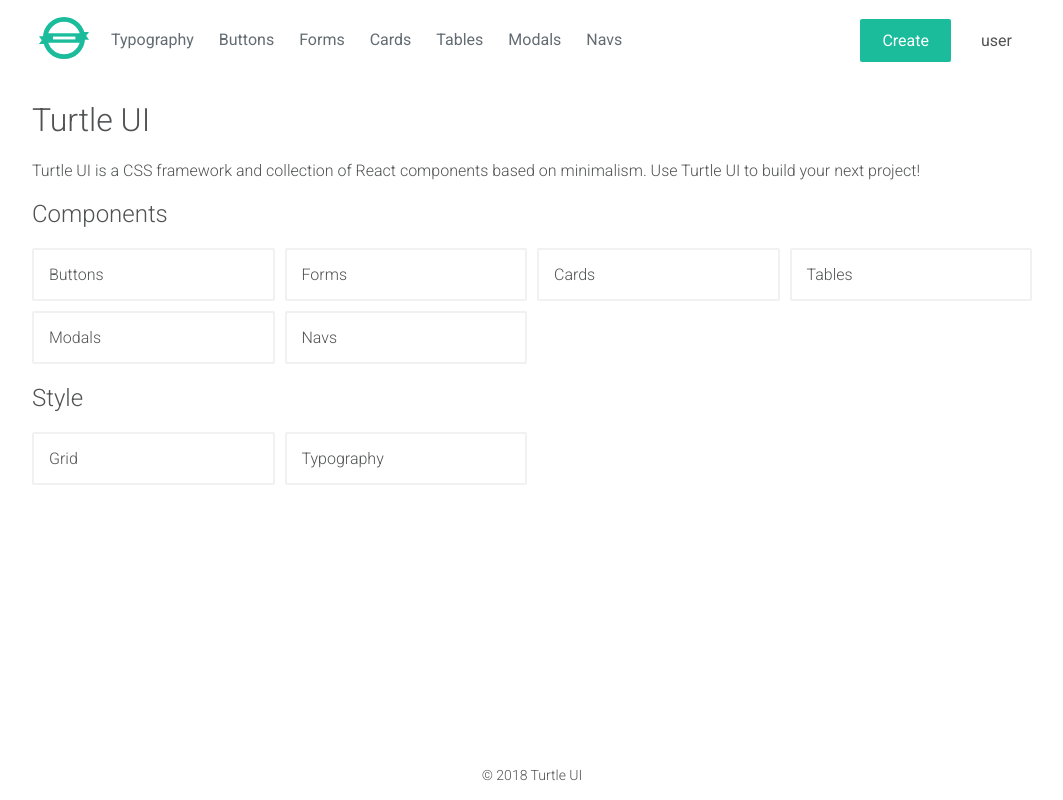
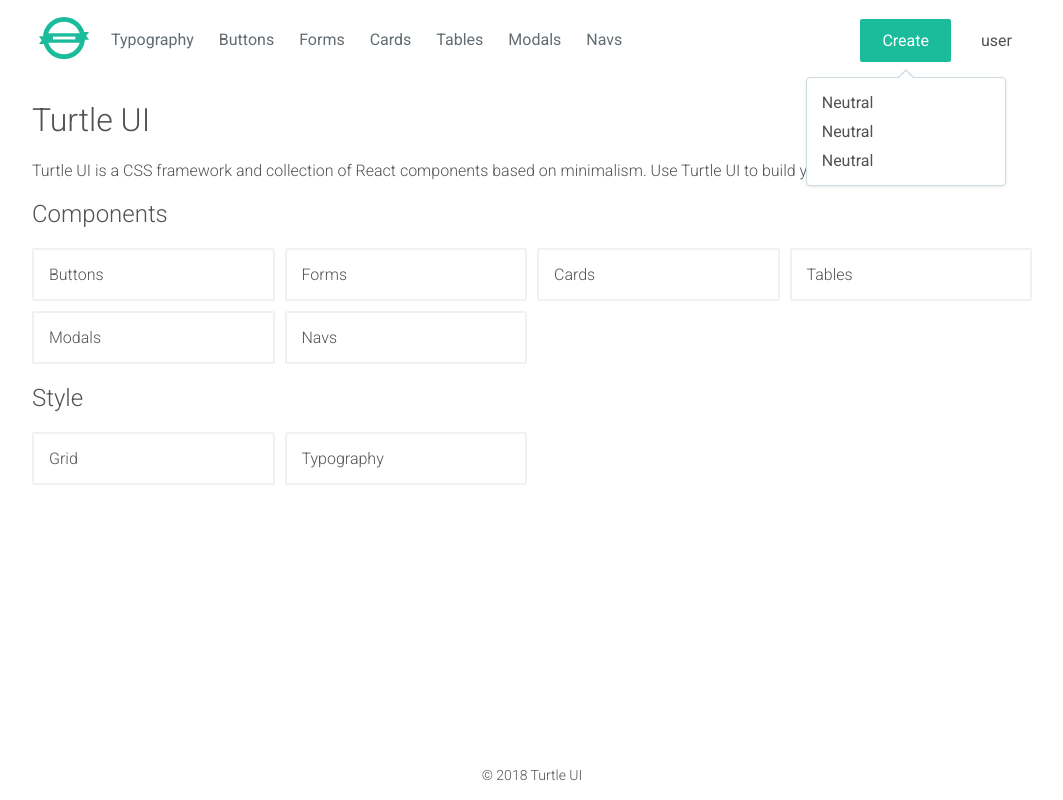
Before and after one commit to anothrNick/turtle-ui, a React app: page / in a window 1280 px wide. Both pictures are taken after a click on the button "Create". Shown: the whole page, without its empty margins (108-1171 px from the left). Built offline with nearby package versions, Linux system fonts and the light colour scheme.

Commit message:
Dropdown

```diff
--- a/src/app/Buttons.js
+++ b/src/app/Buttons.js
@@ -1,13 +1,21 @@
 import React, { Component } from 'react';
 import Button from '../components/Button';
+import Dropdown from '../components/Dropdown';
+import Nav from '../components/Nav';
 
 class Buttons extends Component {
 
 	render() {
+		const testLinks = [
+			{to: '/navs#one', text: 'Item One'},
+			{to: '/navs', text: 'Item Two'},
+			{to: '/navs#three', text: 'Item Three'},
+		];
+
 		return (
 			<div >
 				<h1>Buttons</h1>
-
+				<br/>
 				{/*we want an empty space at the end*/}
 				<div className="grid grid-5">
 					<div className="col-4">
@@ -30,6 +38,24 @@ class Buttons extends Component {
 					</div>
 				</div>
 
+				<br/>
+				<h2>Dropdown Button</h2>
+				<div className="grid grid-5">
+					<div className="col-4">
+						<div className="grid grid-4">
+							<Dropdown
+								width={300}
+								buttonText="Open Dropdown"
+								classes="col-1">
+								<Nav
+									classes="vertical grid grid-1"
+									links={testLinks}
+								/>
+							</Dropdown>
+						</div>
+					</div>
+				</div>
+
 			</div>
 		  );
 	}
--- a/src/base.css
+++ b/src/base.css
@@ -52,6 +52,7 @@ a {
 	    "footer";
 }
 
+/* UTILITY */
 .vertical-align {
 	display: flex;
     align-items: center;
@@ -62,7 +63,6 @@ a {
     align-items: center;
     justify-content: center;
 }
-
 .align-center {
 	display: flex;
     align-items: center;
@@ -74,6 +74,9 @@ a {
     flex-direction: row;
     -ms-flex-pack: end;
     justify-content: flex-end;
+}
+.full-width {
+	width: 100%;
 }
 
 /* PAGE LAYOUT */
@@ -189,6 +192,10 @@ strong {
 	font-weight: 400;
 }
 
+.text-left {
+	text-align: left;
+	justify-content: left;
+}
 .text-300 {
 	font-weight: 300;
 }
@@ -230,6 +237,9 @@ strong {
 .padding {
 	padding: 15px;
 }
+.no-padding {
+	padding: 0px;
+}
 
 .margin-left {
 	margin-left: 10px;
--- /dev/null
+++ b/src/components/Dropdown.css
@@ -0,0 +1,49 @@
+.dropdown {
+	position: relative;
+}
+
+.dropdown-items {
+	position: absolute;
+	background-color: #FFF;
+	border: 1px solid var(--border-color);
+	border-radius: 4px;
+	margin-top: 0px;
+	padding: 15px;
+	box-shadow: 0px 1px 3px rgba(0,0,0,.1);
+	z-index: -1;
+	opacity: 0;
+	left: 50%;
+	-webkit-transform: translateX(-50%);
+	transform: translateX(-50%);
+
+	transition: margin-top .2s, opacity .3s;
+}
+
+.dropdown-items.show {
+	opacity: 1;
+	z-index: 9996;
+	margin-top: 15px;
+}
+
+.dropdown-items::before {
+    content: '';
+    position: absolute;
+    left: 50%;
+    margin-left: -7px;
+    border-left: 7px solid transparent;
+    border-right: 7px solid transparent;
+    border-bottom: 7px solid #fff;
+    top: -7px;
+    z-index: 2;
+}
+
+.dropdown-items::after {
+        content: '';
+    position: absolute;
+    left: 50%;
+    margin-left: -9px;
+    border-left: 9px solid transparent;
+    border-right: 9px solid transparent;
+    border-bottom: 9px solid var(--border-color);
+    top: -9px;
+}
--- /dev/null
+++ b/src/components/Dropdown.js
@@ -0,0 +1,41 @@
+import React, { Component } from 'react';
+import Button from './Button.js'
+import './Dropdown.css';
+
+
+class Dropdown extends Component {
+
+	constructor(props) {
+	    super(props);
+		this.state = {
+		  isOpen: false
+		}
+	}
+
+	toggle = () => {
+		this.setState({isOpen: !this.state.isOpen})
+	}
+
+	render() {
+		var width = this.props.width ? this.props.width : 300;
+		var show = this.state.isOpen ? "show" : "";
+
+		const classes = ["dropdown", this.props.classes].join(" ");
+		const itemClasses = ["dropdown-items", show].join(" ");
+		const styles = {
+			"width": width + "px"
+		}
+
+		return (
+			<div className={classes}>
+				<Button classes="full-width" type={this.props.type || "information"} onClick={this.toggle}>{this.props.buttonText}</Button>
+				<div className={itemClasses} style={styles}>
+					{this.props.children}
+				</div>
+			</div>
+		  );
+	}
+}
+
+
+export default Dropdown;
--- a/src/components/Nav.js
+++ b/src/components/Nav.js
@@ -20,7 +20,7 @@ class Nav extends Component {
 			<div className={classes}>
 				{this.state.links.map(function(link){
 					return (
-						<NavLink to={link.to} activeClassName="active">{link.text}</NavLink>
+						<NavLink key={link.text} to={link.to} activeClassName="active">{link.text}</NavLink>
 					)
 				})}
 			</div>
--- a/src/containers/Full.js
+++ b/src/containers/Full.js
@@ -4,6 +4,7 @@ import { NavLink } from 'react-router-dom';
 import Footer from '../components/Footer';
 import Button from '../components/Button';
 import Nav from '../components/Nav';
+import Dropdown from '../components/Dropdown';
 
 import Typography from '../app/Typography';
 import Buttons from '../app/Buttons';
@@ -50,7 +51,17 @@ class Full extends Component {
 					/>
 
 					<div className="user-nav">
-						<Button type="success">Create</Button>
+						<Dropdown
+							type="success"
+							width={200}
+							buttonText="Create"
+							classes="col-1">
+							<div className="grid grid-1">
+								<Button type="text plain text-left no-padding">Neutral</Button>
+								<Button type="text plain text-left no-padding">Neutral</Button>
+								<Button type="text plain text-left no-padding">Neutral</Button>
+							</div>
+						</Dropdown>
 						<Button type="text plain" classes="margin-left">user</Button>
 					</div>
 				</div>
```
